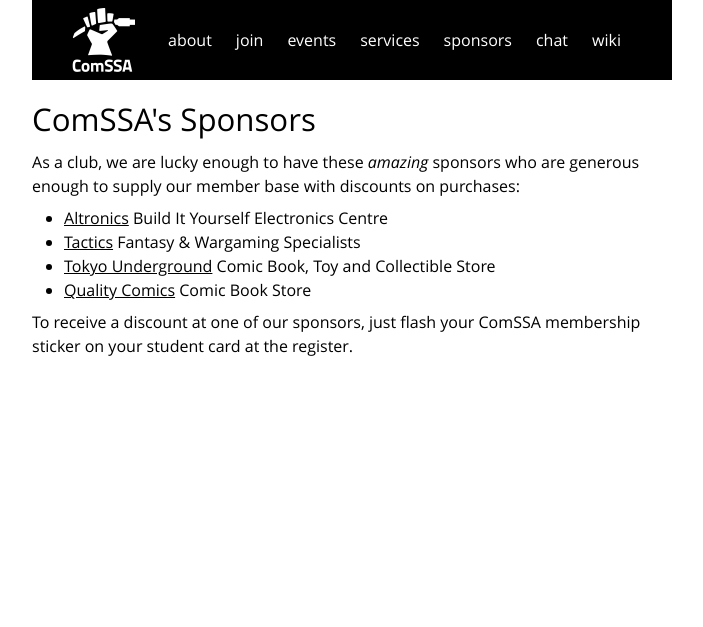
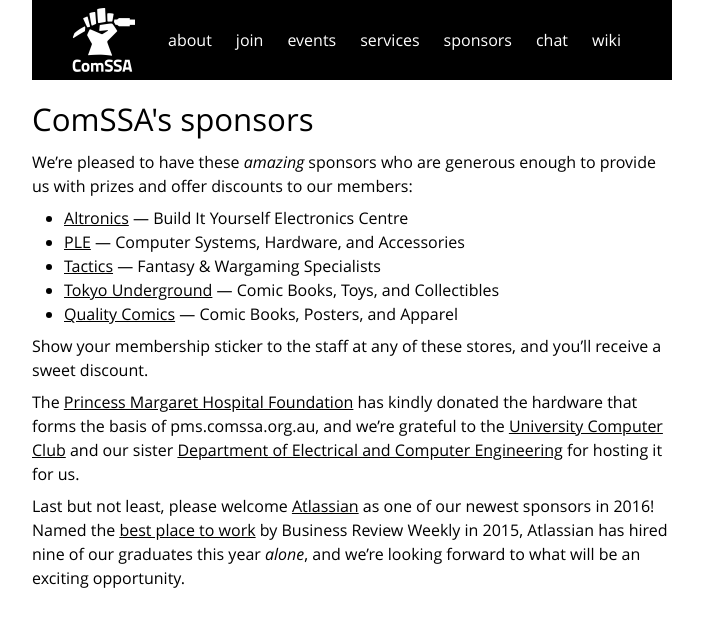
Before and after one commit to ComSSA/www.comssa.org.au, a Jekyll site: the page built from sponsors/index.md, in a window 1280 px wide. Shown: the top 627 px of the page, without its empty margins (288-991 px from the left). Built offline with Jekyll 4.4.1, drawn with Linux system fonts in a browser that asks for light colours.

Commit message:
update /sponsors/ with our new sponsors

```diff
--- a/sponsors/index.md
+++ b/sponsors/index.md
@@ -1,20 +1,40 @@
 ---
 layout: default
-title: ComSSA's Sponsors
+title: ComSSA's sponsors
 ---
 
-As a club, we are lucky enough to have these _amazing_ sponsors who are generous
-enough to supply our member base with discounts on purchases:
 
-  * [Altronics] Build It Yourself Electronics Centre
-  * [Tactics] Fantasy & Wargaming Specialists
-  * [Tokyo Underground] Comic Book, Toy and Collectible Store
-  * [Quality Comics]  Comic Book Store
 
-To receive a discount at one of our sponsors, just flash your ComSSA membership
-sticker on your student card at the register.
+We’re pleased to have these _amazing_ sponsors who are generous enough
+to provide us with prizes and offer discounts to our members:
+
+  * [Altronics] — Build It Yourself Electronics Centre
+  * [PLE] — Computer Systems, Hardware, and Accessories
+  * [Tactics] — Fantasy & Wargaming Specialists
+  * [Tokyo Underground] — Comic Books, Toys, and Collectibles
+  * [Quality Comics] — Comic Books, Posters, and Apparel
+
+Show your membership sticker to the staff at any of these stores, and
+you’ll receive a sweet discount.
+
+The [Princess Margaret Hospital Foundation] has kindly donated the
+hardware that forms the basis of pms.comssa.org.au, and we’re grateful
+to the [University Computer Club] and our sister [Department of
+Electrical and Computer Engineering][ECE] for hosting it for us.
+
+Last but not least, please welcome [Atlassian] as one of our newest
+sponsors in 2016! Named the [best place to work][best] by Business
+Review Weekly in 2015, Atlassian has hired nine of our graduates this
+year _alone_, and we’re looking forward to what will be an exciting
+opportunity.
 
 [Altronics]: http://www.altronics.com.au/
+[PLE]: https://www.ple.com.au/
 [Tactics]: http://www.tactics.net.au/
 [Tokyo Underground]: https://www.facebook.com/TokyoUndergroundPerth
 [Quality Comics]: https://www.facebook.com/qualitycomics
+[Princess Margaret Hospital Foundation]: https://pmhfoundation.com/
+[University Computer Club]: https://www.ucc.asn.au/
+[ECE]: http://ece.curtin.edu.au/
+[Atlassian]: https://www.atlassian.com/
+[best]: http://www.brw.com.au/lists/best-places-to-work/2015/
```
